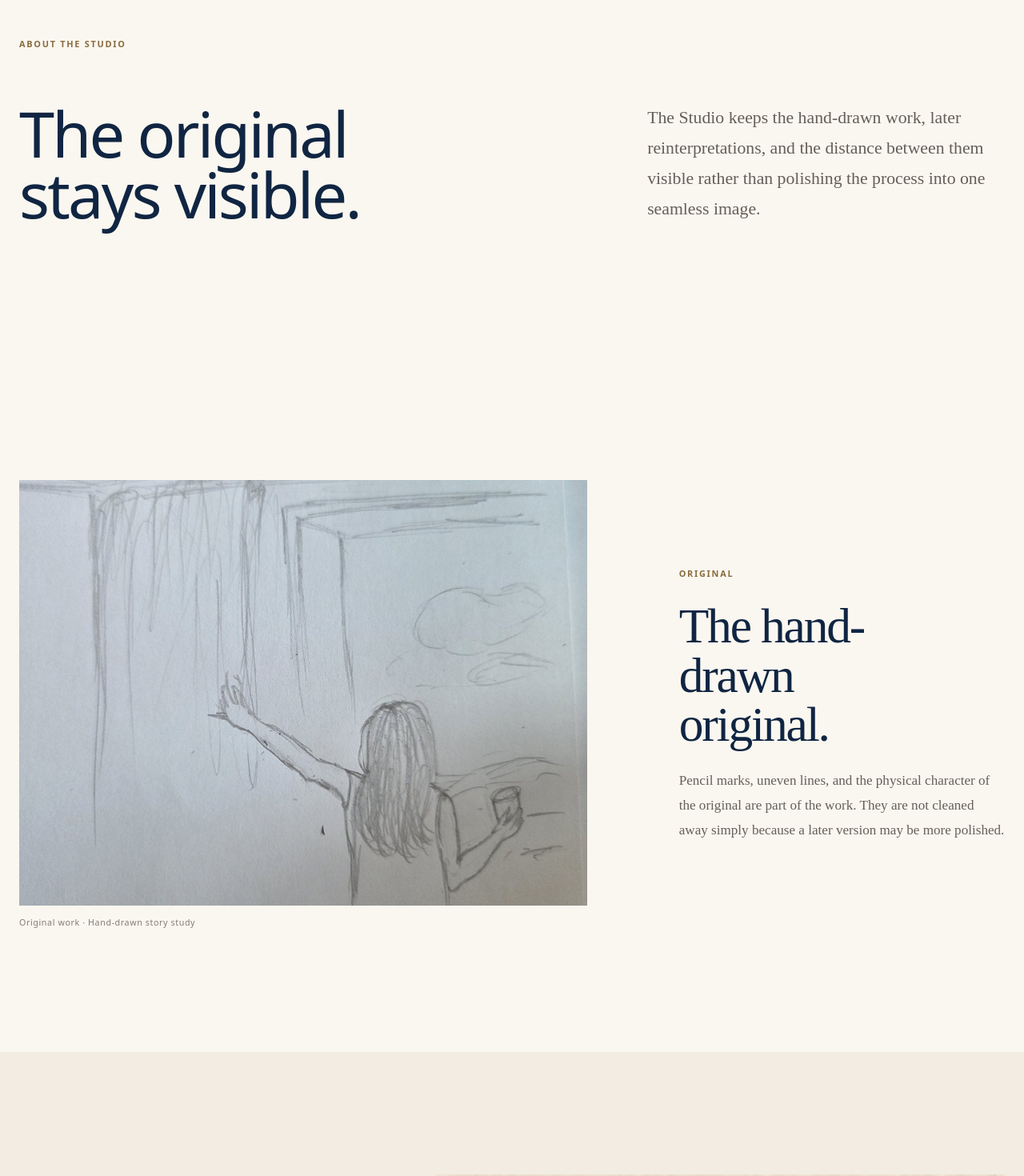
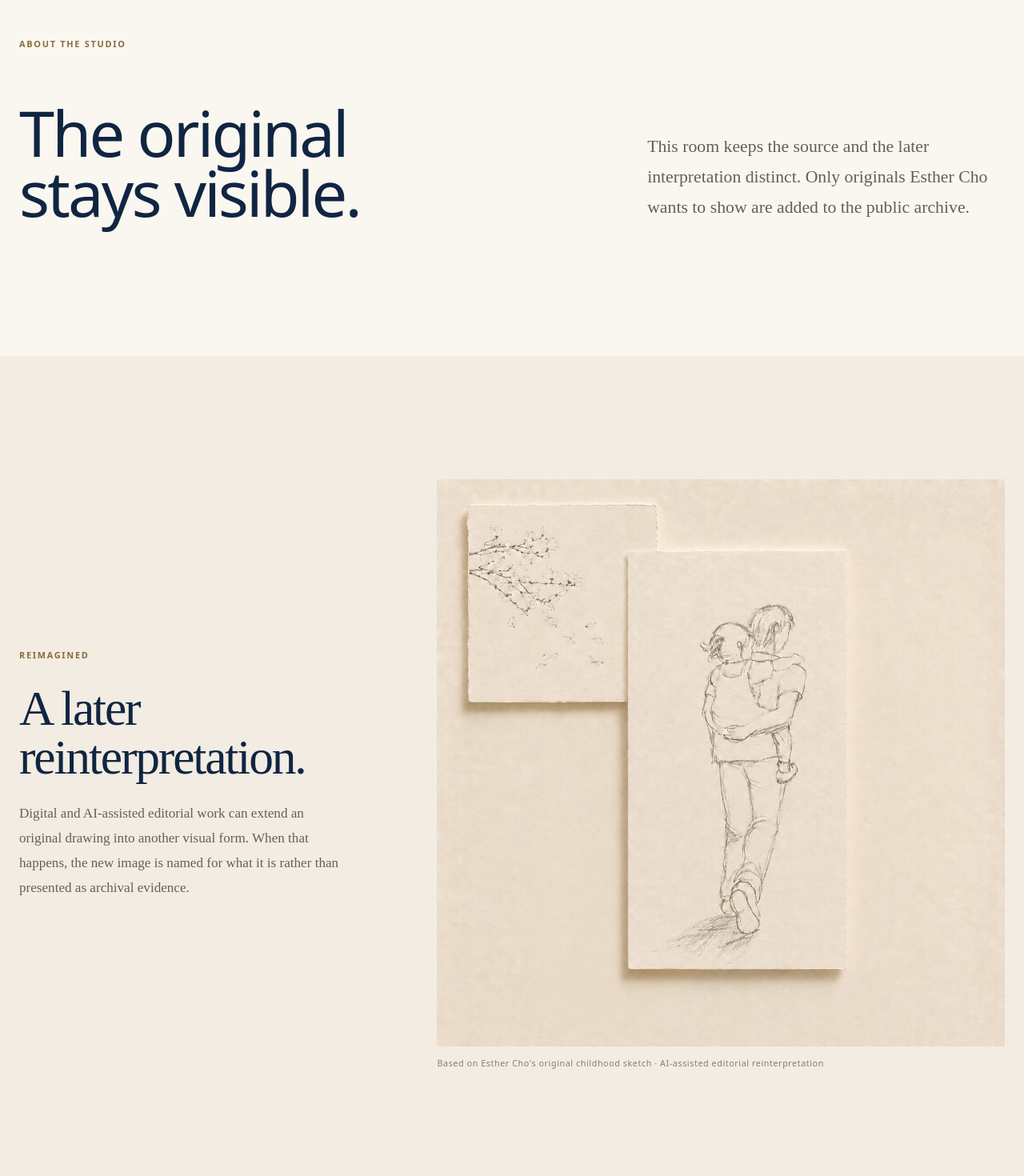
Before and after one commit to k-mama/esthercho, a Next.js app: page /studio in a window 1280 px wide. Shown: the part 920-2390 px from the top of the page at 80% size. Built offline with nearby package versions, Linux system fonts and the light colour scheme.

Commit message:
content: remove rejected sketch from studio page

```diff
--- a/src/app/studio/page.tsx
+++ b/src/app/studio/page.tsx
@@ -6,7 +6,7 @@ import "./studio.css";
 export const metadata: Metadata = {
   title: "Drawn by Hand, Reborn in Light",
   description:
-    "Esther Cho's hand-drawn originals, clearly identified reimagined works, and visual experiments in progress.",
+    "Esther Cho's selected hand-drawn originals, clearly identified reimagined works, and visual experiments in progress.",
 };
 
 export default function StudioPage() {
@@ -31,37 +31,10 @@ export default function StudioPage() {
             <h2 id="studio-intro-title">The original stays visible.</h2>
             <div className="studio-intro-copy">
               <p>
-                The Studio keeps the hand-drawn work, later reinterpretations,
-                and the distance between them visible rather than polishing the
-                process into one seamless image.
+                This room keeps the source and the later interpretation distinct.
+                Only originals Esther Cho wants to show are added to the public archive.
               </p>
             </div>
-          </div>
-        </div>
-      </section>
-
-      <section className="studio-original" aria-labelledby="studio-original-title">
-        <div className="container studio-work-grid">
-          <figure className="studio-figure studio-original-figure">
-            <Image
-              src="/media/esther/hand-drawn-story.jpg"
-              alt="An original hand-drawn story study by Esther Cho"
-              width={1800}
-              height={1350}
-              sizes="(max-width: 899px) 100vw, 62vw"
-              priority
-            />
-            <figcaption>Original work · Hand-drawn story study</figcaption>
-          </figure>
-
-          <div className="studio-work-copy">
-            <p className="studio-kicker">ORIGINAL</p>
-            <h2 id="studio-original-title">The hand-drawn original.</h2>
-            <p>
-              Pencil marks, uneven lines, and the physical character of the
-              original are part of the work. They are not cleaned away simply
-              because a later version may be more polished.
-            </p>
           </div>
         </div>
       </section>
@@ -72,9 +45,9 @@ export default function StudioPage() {
             <p className="studio-kicker">REIMAGINED</p>
             <h2 id="studio-reimagined-title">A later reinterpretation.</h2>
             <p>
-              Digital and AI-assisted editorial work can extend an original
-              drawing into another visual form. When that happens, the new image
-              is named for what it is rather than presented as archival evidence.
+              Digital and AI-assisted editorial work can extend an original drawing
+              into another visual form. When that happens, the new image is named for
+              what it is rather than presented as archival evidence.
             </p>
           </div>
 
@@ -85,6 +58,7 @@ export default function StudioPage() {
               width={1536}
               height={1536}
               sizes="(max-width: 899px) 100vw, 58vw"
+              priority
             />
             <figcaption>
               Based on Esther Cho&apos;s original childhood sketch · AI-assisted
@@ -113,12 +87,11 @@ export default function StudioPage() {
 
       <section className="studio-future" aria-labelledby="studio-future-title">
         <div className="container studio-future-inner">
-          <p className="studio-kicker">STILL MAKING</p>
-          <h2 id="studio-future-title">More work will be added when it is ready.</h2>
+          <p className="studio-kicker">SELECTED ORIGINALS</p>
+          <h2 id="studio-future-title">More hand-drawn work will be added after the artist selects it.</h2>
           <p>
-            Audio and moving-image experiments will appear here when there is
-            finished work worth showing. The room does not need to be filled in
-            advance.
+            The room does not need to be filled in advance. The public archive grows
+            only with work Esther Cho wants to keep here.
           </p>
         </div>
       </section>
```
